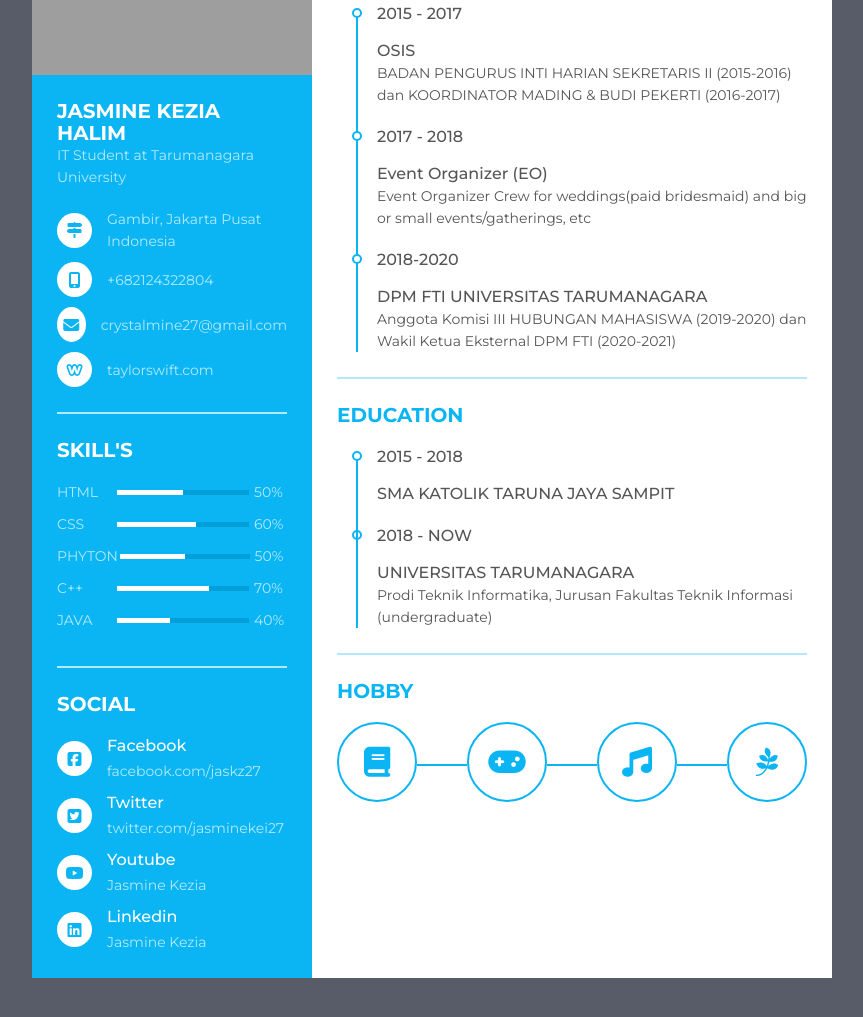
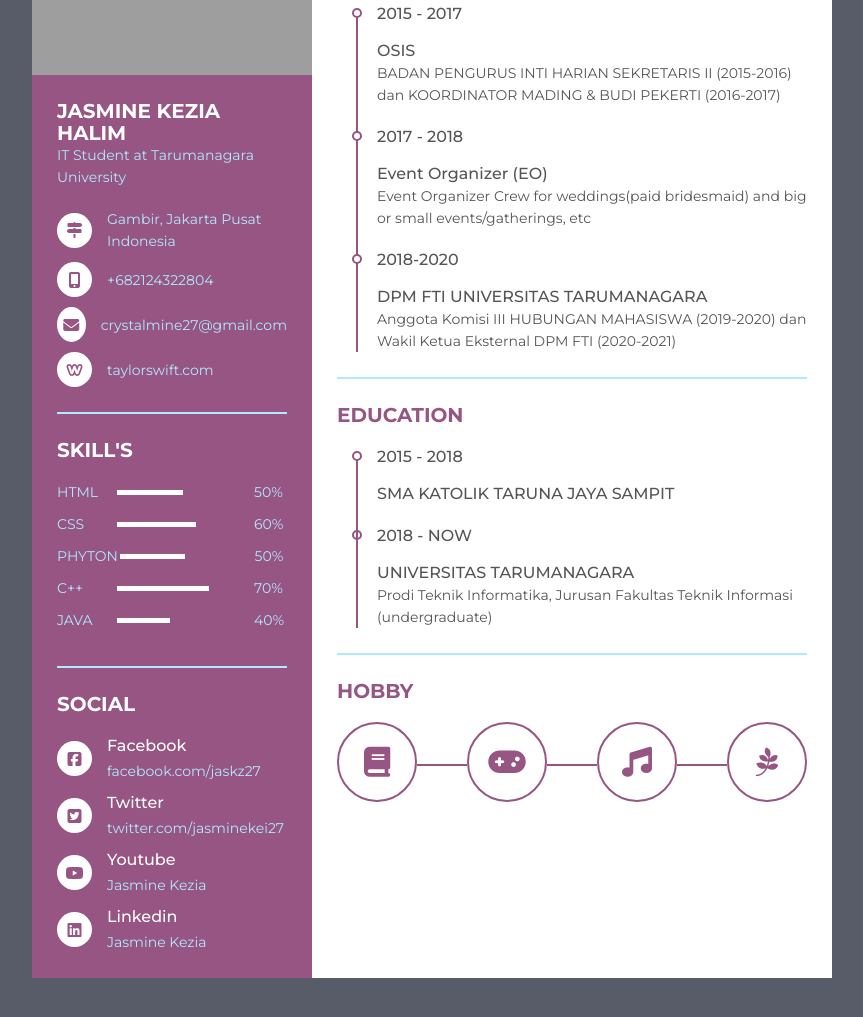
Before and after one commit to jasminekei27/C_webprog_535180059, a plain HTML site: page Quiz 2/index.html in a window 1280 px wide. Shown: the part 255-1272 px from the top of the page, without its empty margins (208-1071 px from the left). Drawn offline with Linux system fonts and the light colour scheme; grey boxes are pictures that could not be loaded.

Commit message:
Update styles.css

```diff
--- a/Quiz 2/styles.css
+++ b/Quiz 2/styles.css
@@ -35,7 +35,7 @@ body {
 
 .resume .resume_left {
   width: 280px;
-  background: #0bb5f4;
+  background:#965582;
 }
 
 .resume .resume_left .resume_profile {
@@ -88,7 +88,7 @@ body {
   width: 35px;
   height: 35px;
   background: #fff;
-  color: #0bb5f4;
+  color: #965582;
   border-radius: 50%;
   margin-right: 15px;
   font-size: 16px;
@@ -123,7 +123,7 @@ body {
   width: 60%;
   margin: 0 5px;
   height: 5px;
-  background: #009fd9;
+  background: #965582;
   position: relative;
 }
 
@@ -151,7 +151,7 @@ body {
 }
 
 .resume .resume_right .bold {
-  color: #0bb5f4;
+  color: #965582;
 }
 
 .resume .resume_right .resume_work ul,
@@ -187,7 +187,7 @@ body {
   width: 6px;
   height: 6px;
   border-radius: 50%;
-  border: 2px solid #0bb5f4;
+  border: 2px solid #965582;
 }
 
 .resume .resume_right .resume_work ul li:after,
@@ -198,7 +198,7 @@ body {
   left: -21px;
   width: 2px;
   height: 115px;
-  background: #0bb5f4;
+  background: #965582;
 }
 
 .resume .resume_right .resume_hobby ul {
@@ -209,10 +209,10 @@ body {
 .resume .resume_right .resume_hobby ul li {
   width: 80px;
   height: 80px;
-  border: 2px solid #0bb5f4;
+  border: 2px solid #965582;
   border-radius: 50%;
   position: relative;
-  color: #0bb5f4;
+  color: #965582;
 }
 
 .resume .resume_right .resume_hobby ul li i {
@@ -226,7 +226,7 @@ body {
   right: -52px;
   width: 50px;
   height: 2px;
-  background: #0bb5f4;
+  background:#965582;
 }
 
 .resume .resume_right .resume_hobby ul li:last-child:before {
```
